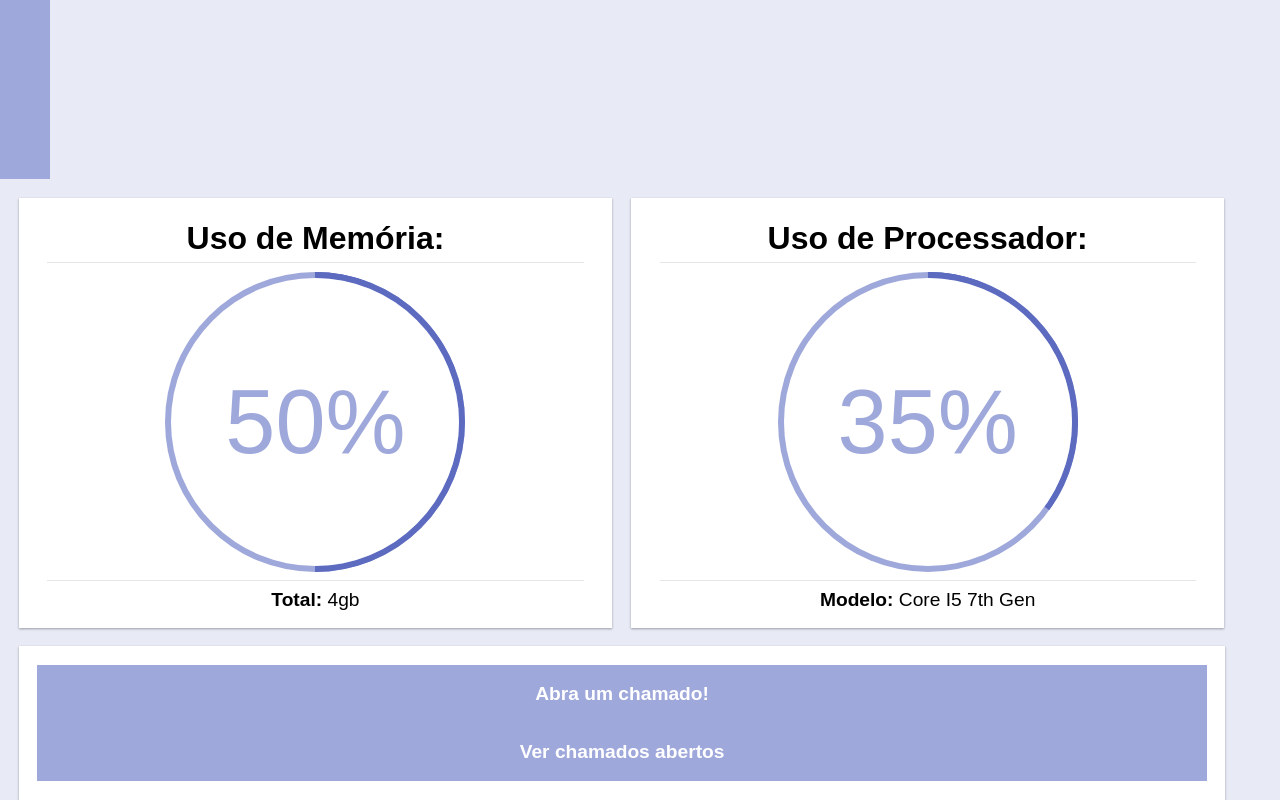
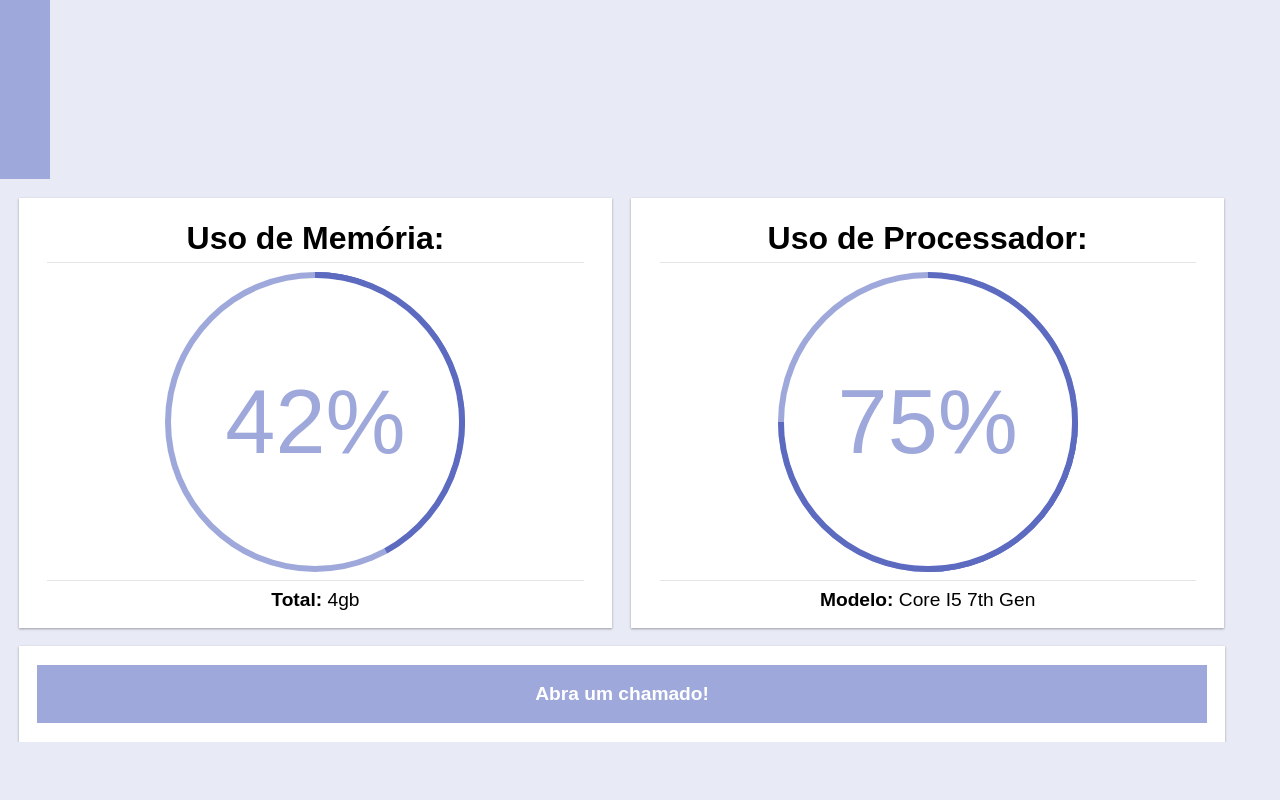
Before and after one commit to YagoGodoyGarcia/Sobrinho, a plain HTML site: page Front-End/Desktop Application/colector.html in a window 1280 px wide. Shown: the part 671-1471 px from the top of the page. After the commit the page ends 1413 px from the top, so only its background shows below. Drawn offline with nearby package versions, Linux system fonts and the light colour scheme.

Commit message:
I Dont know

```diff
--- a/Front-End/Desktop Application/colector.html
+++ b/Front-End/Desktop Application/colector.html
@@ -71,10 +71,6 @@
                       <p>I'll be at my grandma's. Here, let me give you the number. (writes the number on the back of the Clock Tower flyer.) Bye. (Marty's House) Perfect, just perfect. (Marty arrives in time to see a Tow Truck driving up with what's left of his Dad's Car. Inside Biff Tannen is griping at George McFly, Marty's father. George is a skinny man, and very nerdy.) I can't believe you loaned me a car, without telling me it had a blind spot. I could've been killed.</p>
                     </div>
 
-                    <button class="accordion">Ver chamados abertos</button>
-                    <div class="panel">
-                      <p>(Main Street) (The wind picks up and thunder rolls.) The storm. (Back of the Auditorium) (The guys from the band are still outside trying to figure out what to do since Marvin's hand is busted up.)(Later) (Seamus and Marty are sitting at the table while Maggie tends to them.) I'm not one to pry into a man's personal affairs but how is it that you came to be way out here, without a horse? Or boots? Or a hat? Well my car - horse broke down and a bear ate my boots. And I guess I just forgot my hat. How could you forget a thing like your hat? Would you like some water?Clara!! (There is a huge explosion. Clara nearly falls off the train. Her dress gets caught and that's the only reason she doesn't fall. She's hanging upside down.) Whoa!! Emmett! Clara! Hold on!Emmett Brown, at your service, Miss... Um...um...Clayton. Clara Clayton. (Marty quickly pulls out the photo of the tombstone and looks at it. He looks from the photo to Doc and Clara.) Clara. What a beautiful name. (Later)</p>
-                    </div>
                 </div>
 
             </div>
@@ -87,7 +83,7 @@
                 $( '#circle' ).progressCircle();
 
                 $( document ).ready(function() {
-                    var nPercent        = $( '#percent' ).val() ? $( '#percent' ).val() : 50;
+                    var nPercent        = $( '#percent' ).val() ? $( '#percent' ).val() : 42;
                     var showPercentText = $( '#percentOn' ).prop( 'checked' );
                     var thickness       = $( '#thickness' ).val() ? $( '#thickness' ).val() : 1;
                     var circleSize      = $( '#circle-size' ).val() ? $( '#circle-size' ).val() : 300;
@@ -106,7 +102,7 @@
                 $( '#circle2' ).progressCircle();
 
                 $( document ).ready(function() {
-                    var nPercent        = $( '#percent' ).val() ? $( '#percent' ).val() : 35;
+                    var nPercent        = $( '#percent' ).val() ? $( '#percent' ).val() : 75;
                     var showPercentText = $( '#percentOn' ).prop( 'checked' );
                     var thickness       = $( '#thickness' ).val() ? $( '#thickness' ).val() : 1;
                     var circleSize      = $( '#circle-size' ).val() ? $( '#circle-size' ).val() : 300;
--- a/Front-End/Desktop Application/js/accordion.js
+++ b/Front-End/Desktop Application/js/accordion.js
@@ -11,6 +11,7 @@ for (i = 0; i < acc.length; i++) {
         var panel = this.nextElementSibling;
         if (panel.style.display === "block") {
             panel.style.display = "none";
+            console.log(panel);
         } else {
             panel.style.display = "block";
         }
```
